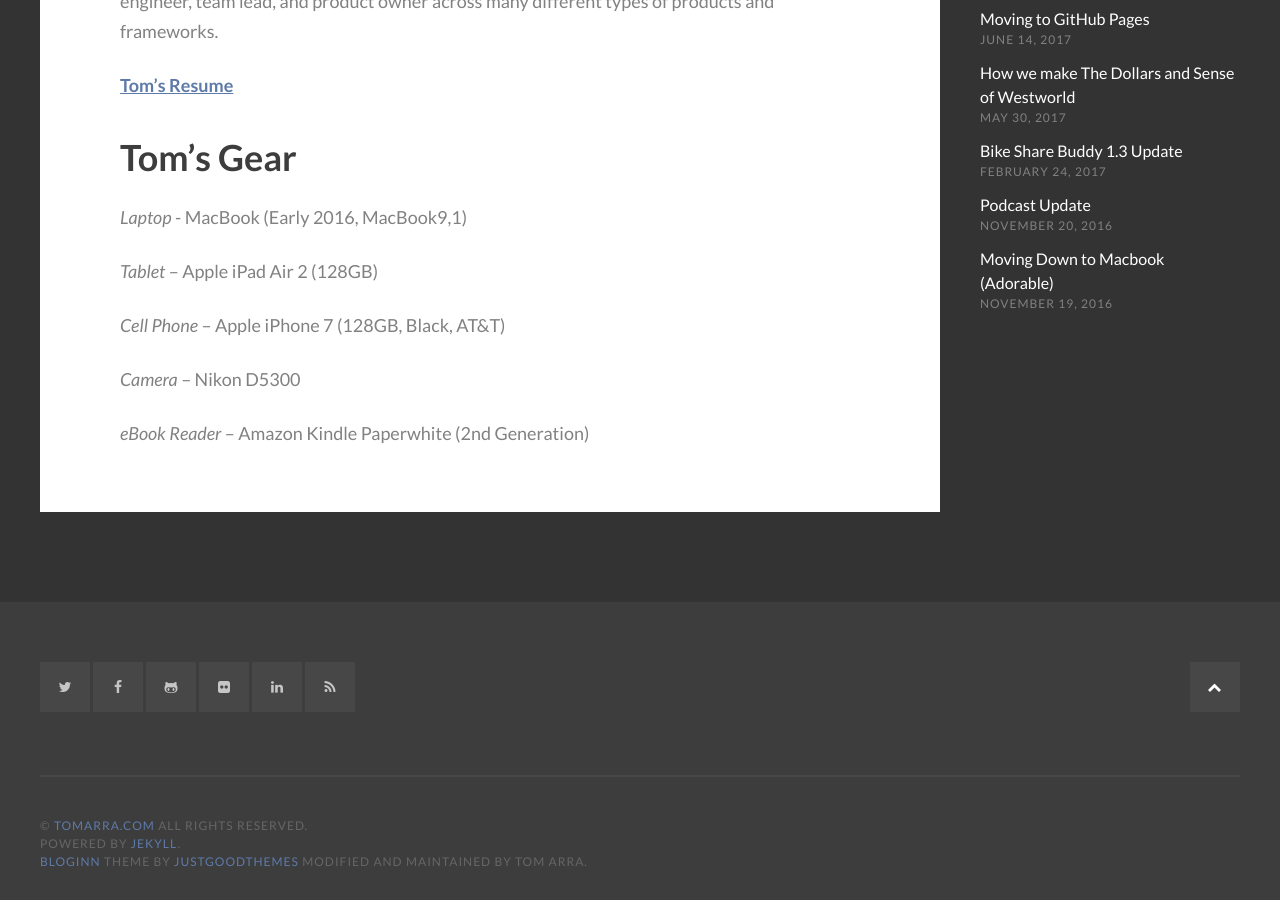
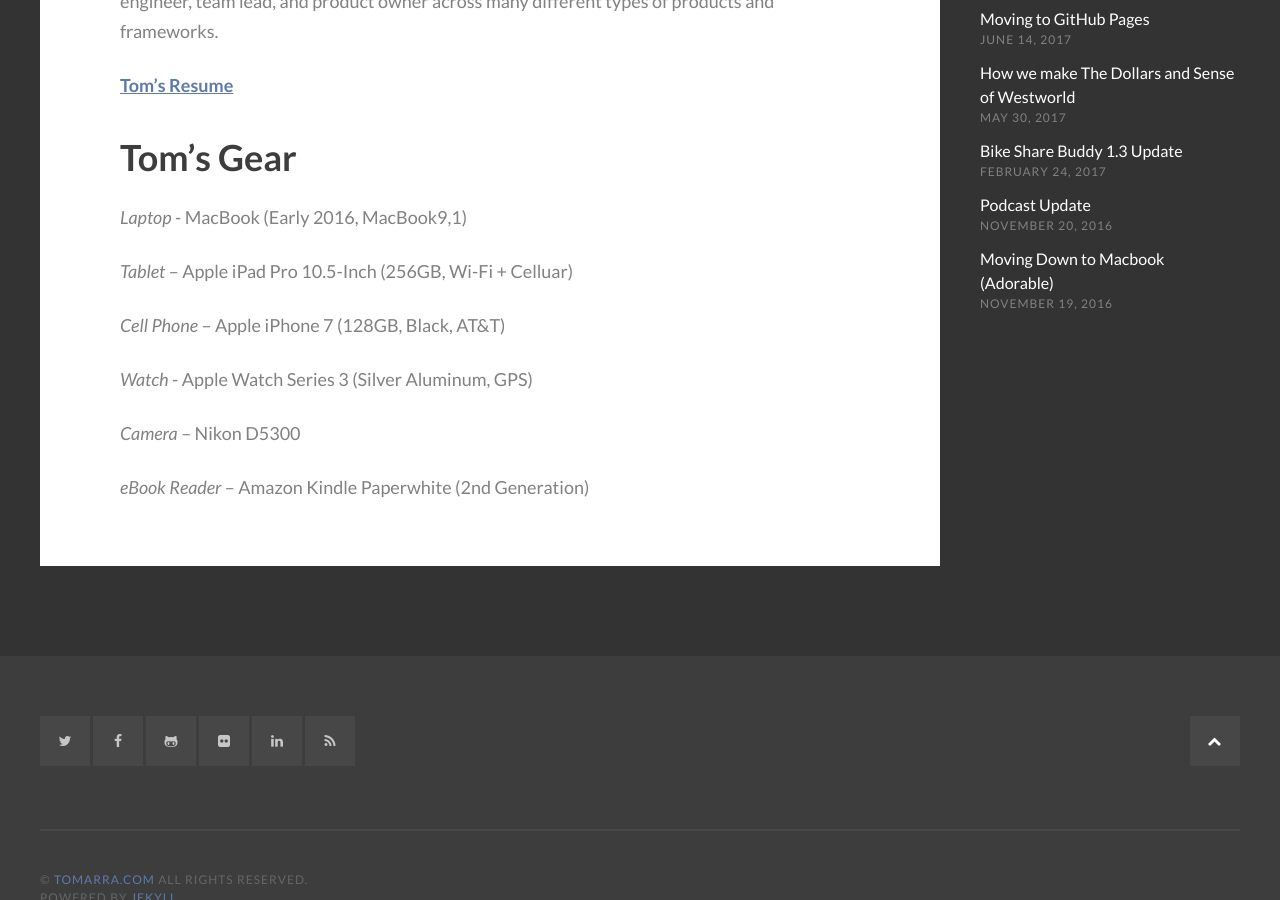
Before and after one commit to tomarra/tomarra.github.io, a Jekyll site: the page built from about.md, in a window 1280 px wide and 900 px high, scrolled down 549 px. Built offline with Jekyll 4.4.1, drawn with Linux system fonts in a browser that asks for light colours; some web fonts are replaced.

Commit message:
Update about.md

```diff
--- a/about.md
+++ b/about.md
@@ -11,9 +11,11 @@
 
 *Laptop* - MacBook (Early 2016, MacBook9,1)
 
-*Tablet* – Apple iPad Air 2 (128GB)
+*Tablet* – Apple iPad Pro 10.5-Inch (256GB, Wi-Fi + Celluar)
 
 *Cell Phone* – Apple iPhone 7 (128GB, Black, AT&T)
+
+*Watch* - Apple Watch Series 3 (Silver Aluminum, GPS)
 
 *Camera* – Nikon D5300
 
```
